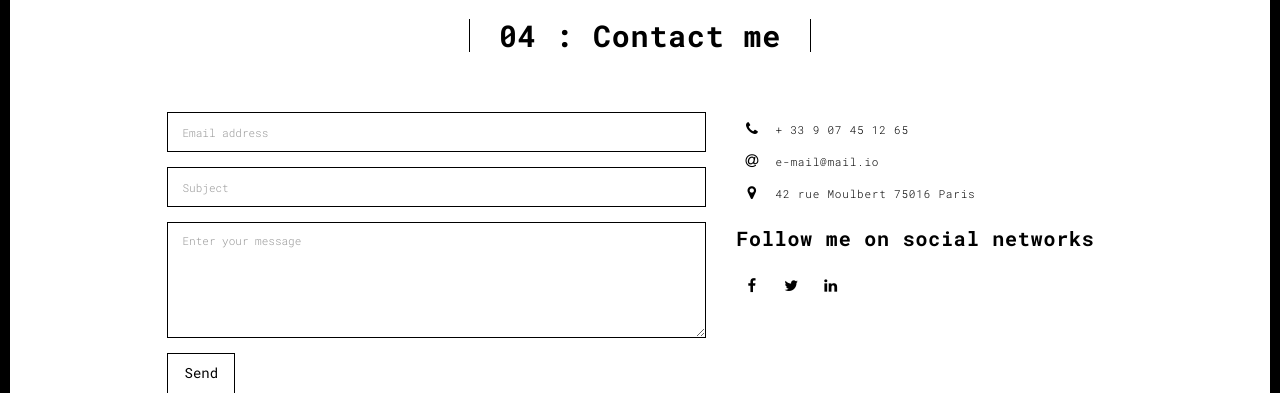
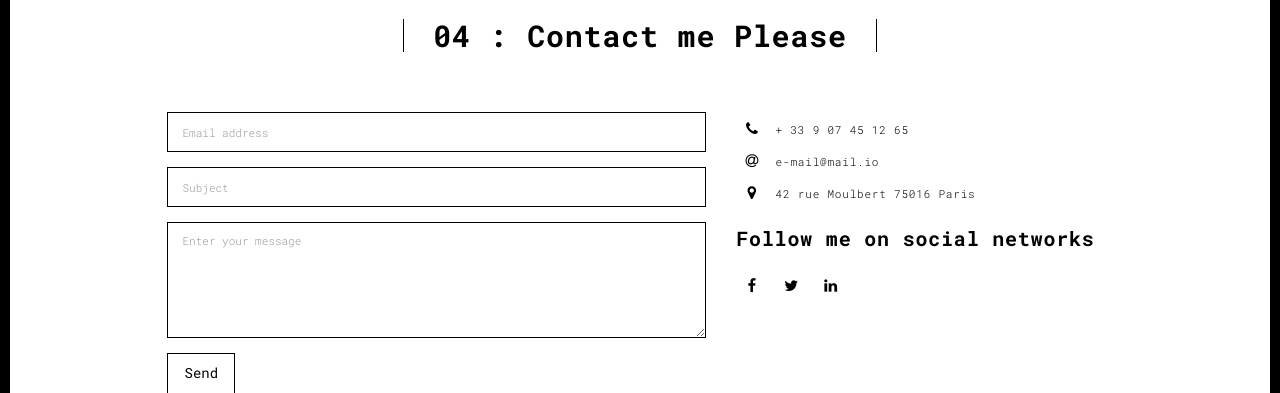
Before and after one commit to oussama-zbair/developer-portfolio, a Flask app: page /contact.html in a window 1280 px wide. Shown: the part 90-483 px from the top of the page. Run offline with Flask 2, Linux system fonts and the light colour scheme; some libraries are stand-ins or nearby versions.

Commit message:
adding me

```diff
--- a/templates/contact.html
+++ b/templates/contact.html
@@ -55,7 +55,7 @@
       <div class="row">
         <div class="col-xs-12">
           <div class="section-container-spacer text-center">
-            <h1 class="h2">04 : Contact me</h1>
+            <h1 class="h2">04 : Contact me Please</h1>
           </div>
 
           <div class="row">
```
